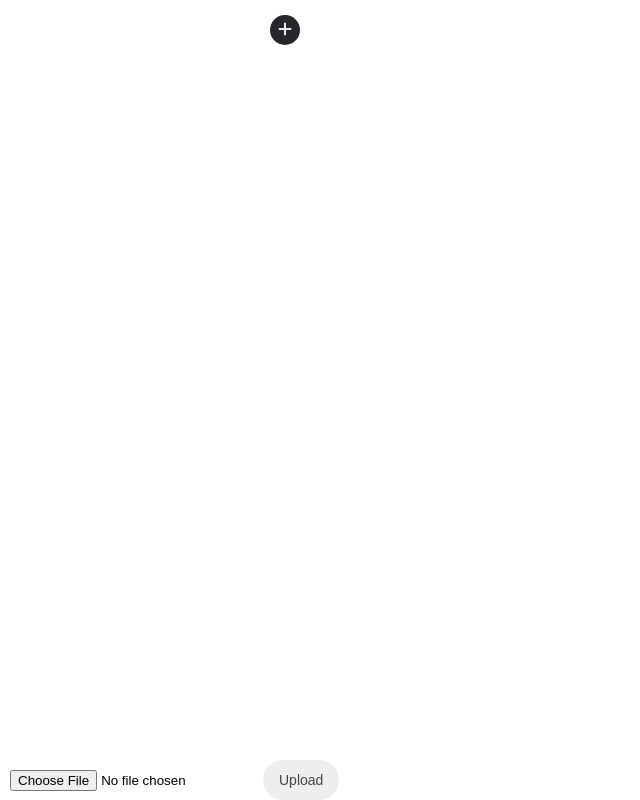
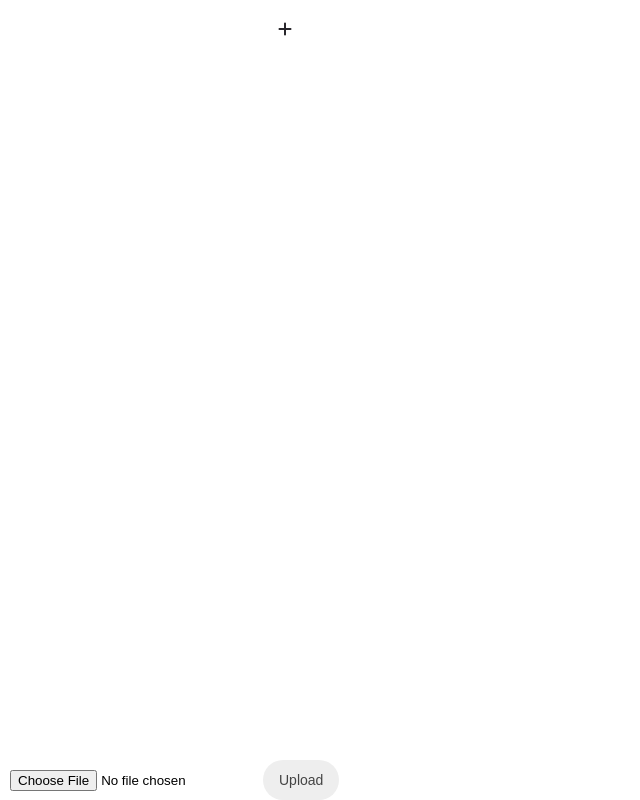
Before and after one commit to fetidd/ScoreOrganiser, a React (Vite) app in the folder scorg/: page / in a window 1280 px wide. Shown: the whole page, without its empty margins (0-640 px from the left). Built offline with nearby package versions, Linux system fonts and the light colour scheme.

Commit message:
ts types and styling change for add student button

```diff
--- a/scorg/src/App.css
+++ b/scorg/src/App.css
@@ -57,8 +57,7 @@ ul {
   border-color: #ba2525;
 }
 .icon-button.dark {
-  background-color: #28262b;
-  border-color: #28262b;
+  color: #28262b;
 }
 
 .row {
--- a/scorg/src/snackbar-context.tsx
+++ b/scorg/src/snackbar-context.tsx
@@ -1,4 +1,8 @@
 import React, { useState } from "react";
+
+interface Props {
+  children: any
+}
 
 const SnackbarContext = React.createContext({
   msg: "",
@@ -9,9 +13,9 @@ const SnackbarContext = React.createContext({
 
 export default SnackbarContext;
 
-let timer;
+let timer: NodeJS.Timeout;
 
-export const SnackBarContextProvider = (props) => {
+export const SnackBarContextProvider = ({children}: Props) => {
   const [msg, setMsg] = useState("");
   const [isDisplayed, setIsDisplayed] = useState(false);
 
@@ -37,7 +41,7 @@ export const SnackBarContextProvider = (props) => {
         onClose: closeHandler,
       }}
     >
-      {props.children}
+      {children}
     </SnackbarContext.Provider>
   );
 };
```
